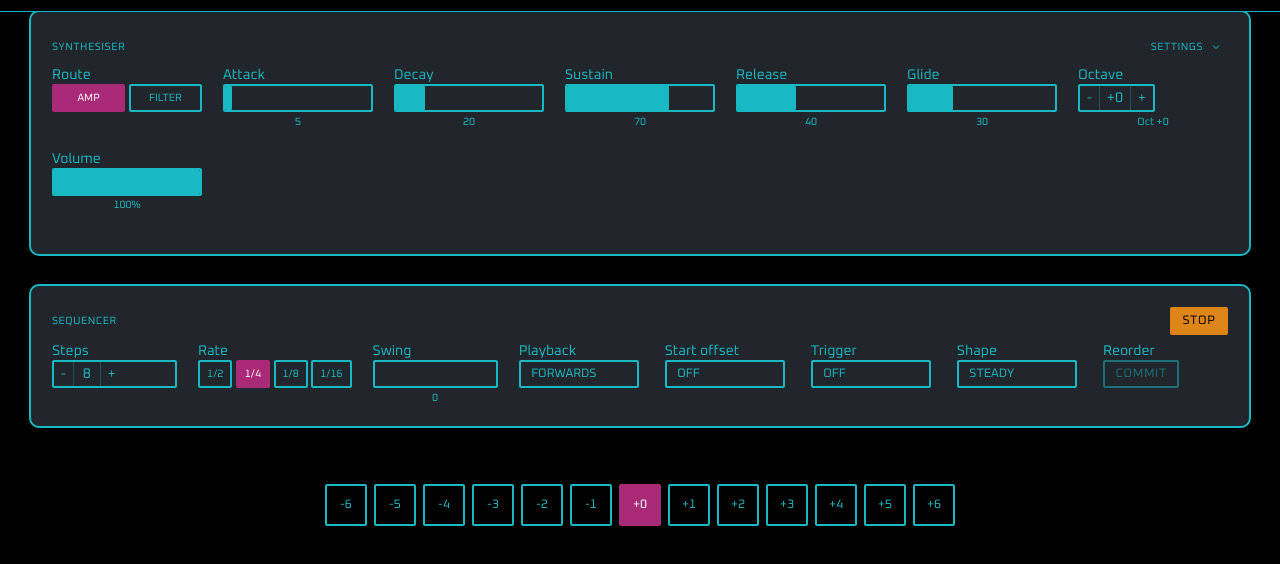
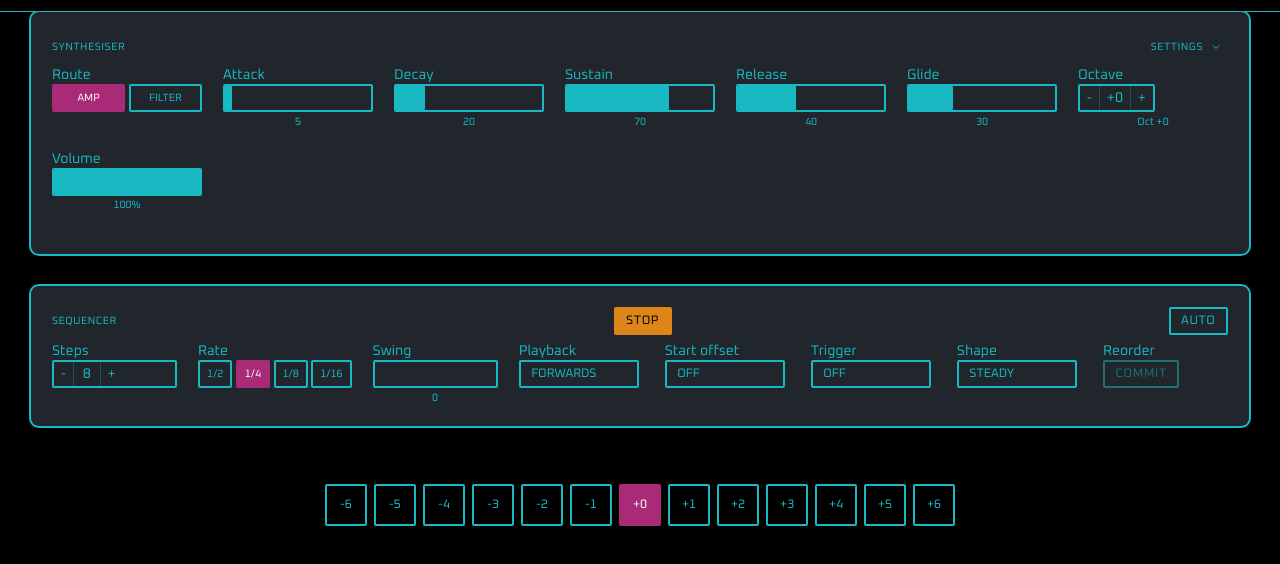
Before and after one commit to danbudo/zerowidth, a plain HTML site: page index.html in a window 1280 px wide. Shown: the part 82-646 px from the top of the page. Drawn offline with Linux system fonts and the light colour scheme.

Commit message:
Update index.html

```diff
--- a/index.html
+++ b/index.html
@@ -456,6 +456,7 @@
                     <button id="sequencerPlayBtn" class="zw-button seq-toggle" aria-pressed="true" data-playing="true">
                         Stop
                     </button>
+                    <button id="seqAutoplayBtn" class="zw-button">AUTO</button>
                 </header>
                 <div class="sequencer-controls">
                     <!-- Steps Control -->
```
